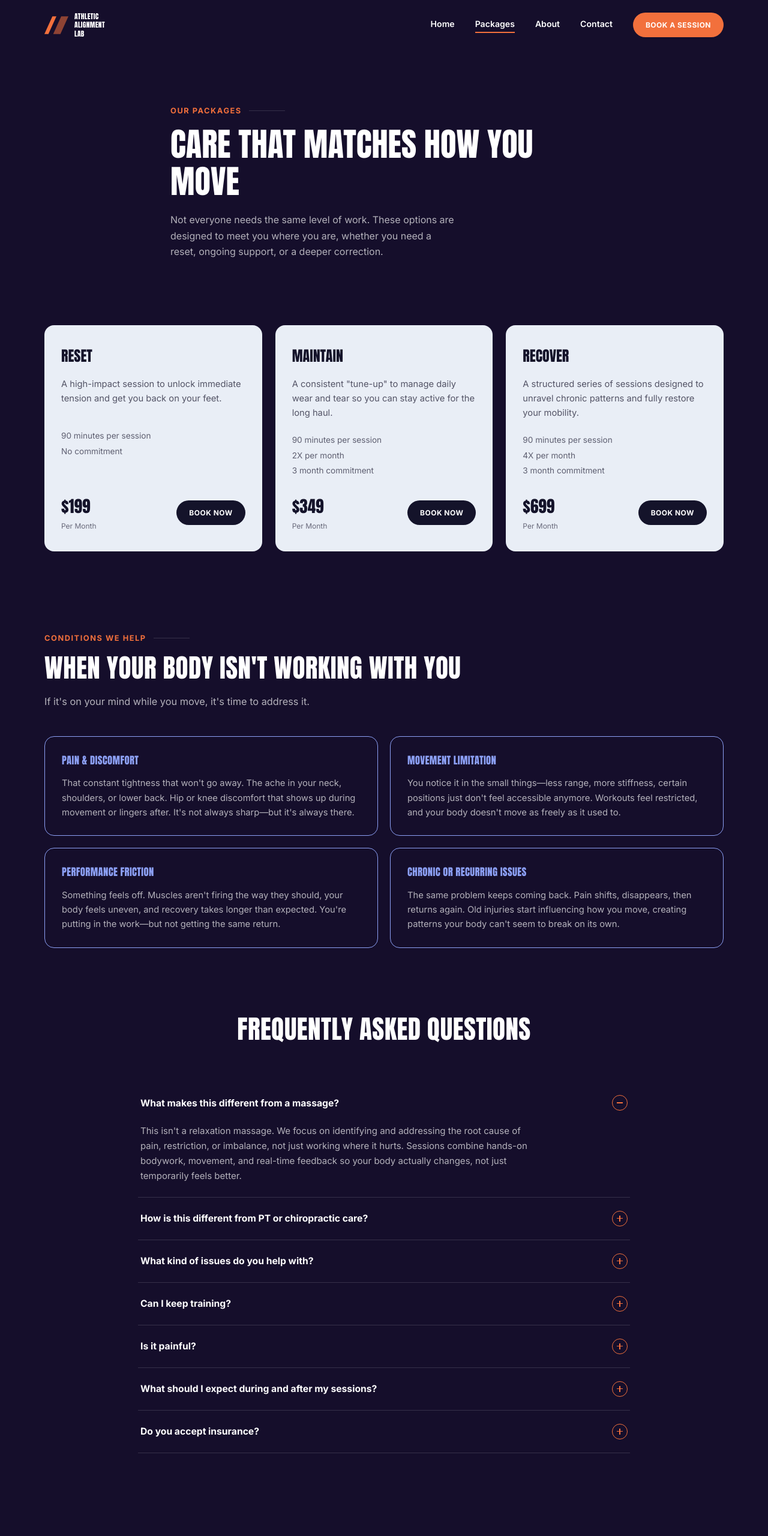
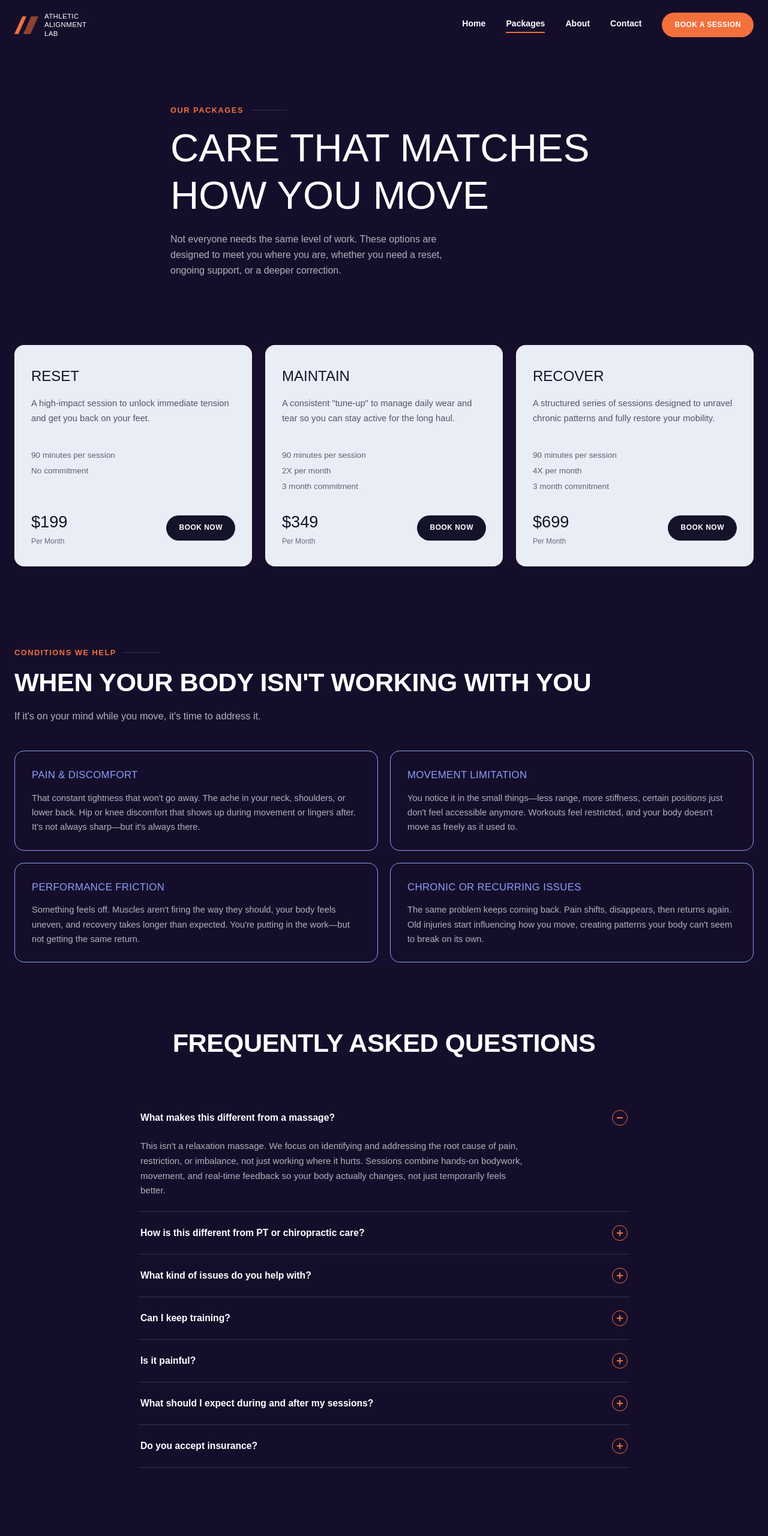
Before and after one commit to Mern-Unbeatable/yusef_atx_frontend, a plain HTML site: page packages.html in a window 1280 px wide. Shown: the top 2560 px of the page at 60% size. Drawn offline with Linux system fonts and the light colour scheme; a web font is replaced by a local one.

Commit message:
Add specific styles and scripts for each page
- Introduced new CSS files for about, contact, index, packages, and partnerships pages.
- Updated HTML files to link new CSS and JS files.
- Enhanced existing CSS with new classes for better styling and layout.

```diff
--- /dev/null
+++ b/css/about.css
@@ -0,0 +1 @@
+/* About page specific styles */
--- /dev/null
+++ b/css/contact.css
@@ -0,0 +1,5 @@
+/* Contact page specific styles */
+
+.contact-hero-title{
+  font-size:clamp(1.8rem,4vw,2.7rem);
+}
--- /dev/null
+++ b/css/index.css
@@ -0,0 +1 @@
+/* Index page specific styles */
--- /dev/null
+++ b/css/packages.css
@@ -0,0 +1,22 @@
+/* Packages page specific styles */
+
+.packages-hero{
+  padding-bottom:20px;
+}
+
+.packages-hero-container{
+  max-width:760px;
+}
+
+.packages-faq-section{
+  padding-top:0;
+}
+
+.packages-faq-title{
+  text-align:center;
+  margin-bottom:44px;
+}
+
+.packages-faq-answer-initial{
+  max-height:200px;
+}
--- a/css/style.css
+++ b/css/style.css
@@ -1,8 +1,24 @@
 /* ==========================================================================
    ATHLETIC ALIGNMENT LAB — style.css
    Palette: deep indigo-navy background, orange accent, cool blue tags,
-   light cards for pricing. Type: Anton (display) / Inter (body)
+   light cards for pricing. Type: General Sans (brand typeface)
    ========================================================================== */
+
+@font-face{
+  font-family:"General Sans";
+  src:url("../fonts/GeneralSans-Regular.otf") format("opentype");
+  font-weight:400; font-style:normal; font-display:swap;
+}
+@font-face{
+  font-family:"General Sans";
+  src:url("../fonts/GeneralSans-Semibold.otf") format("opentype");
+  font-weight:600; font-style:normal; font-display:swap;
+}
+@font-face{
+  font-family:"General Sans";
+  src:url("../fonts/GeneralSans-Bold.otf") format("opentype");
+  font-weight:700; font-style:normal; font-display:swap;
+}
 
 :root{
   --bg:        #150E2B;
@@ -18,14 +34,14 @@
   --blue:      #8CA0F5;
   --line:      rgba(255,255,255,.14);
 
-  --font-display: "Anton", "Inter", sans-serif;
-  --font-body: "Inter", sans-serif;
+  --font-display: "General Sans", sans-serif;
+  --font-body: "General Sans", sans-serif;
 
   --radius-s: 8px;
   --radius-m: 16px;
   --radius-l: 24px;
   --ease: cubic-bezier(.16,.84,.44,1);
-  --container: 1180px;
+  --container: 1400px;
 }
 
 *,*::before,*::after{ box-sizing:border-box; }
@@ -62,13 +78,14 @@ input,textarea{ font-family:inherit; }
 .eyebrow::after{ content:""; width:60px; height:1px; background:var(--line); }
 
 .section-title{
-  font-family:var(--font-display); font-weight:400; text-transform:uppercase;
-  font-size:clamp(1.8rem,4vw,2.7rem); line-height:1.15; letter-spacing:.01em;
+  font-family:var(--font-display); font-weight:700; text-transform:uppercase;
+  font-size:clamp(1.8rem,4vw,2.7rem); line-height:1.15; letter-spacing:-.01em;
   margin:0 0 18px;
 }
 .section-lead{ color:var(--ink-muted); max-width:620px; margin:0 0 44px; font-size:1.02rem; }
 
 .text-accent{ color:var(--accent); }
+.eyebrow.eyebrow-blue{ color:var(--blue); }
 
 /* ---------- Reveal on scroll ---------- */
 .reveal{ opacity:0; transform:translateY(26px); transition:opacity .8s var(--ease), transform .8s var(--ease); }
@@ -137,7 +154,7 @@ input,textarea{ font-family:inherit; }
 
 .hero-title{
   font-family:var(--font-display); font-weight:400; text-transform:uppercase;
-  font-size:clamp(2.1rem,5vw,3.4rem); line-height:1.14; margin:0 0 20px;
+  font-size:clamp(4.1rem,5vw,3.4rem); line-height:1.20; margin:0 0 20px;
 }
 .hero-sub{ color:var(--ink-muted); max-width:480px; margin:0 0 30px; }
 
@@ -300,6 +317,11 @@ input,textarea{ font-family:inherit; }
 .site-footer{ padding:60px 0 30px; border-top:1px solid var(--line); }
 .footer-top{ display:flex; justify-content:space-between; gap:40px; flex-wrap:wrap; margin-bottom:50px; }
 .footer-brand .brand-text{ margin-top:14px; font-size:.95rem; letter-spacing:.05em; }
+.footer-brand-text{
+  color:var(--accent);
+  font-size:1.1rem;
+  margin-top:12px;
+}
 .footer-cols{ display:flex; gap:70px; flex-wrap:wrap; }
 .footer-col h4{ font-size:.78rem; letter-spacing:.1em; text-transform:uppercase; color:var(--accent); margin:0 0 16px; }
 .footer-col ul{ display:flex; flex-direction:column; gap:10px; }
@@ -361,7 +383,7 @@ input,textarea{ font-family:inherit; }
    ========================================================================== */
 .contact-section{ padding:170px 0 110px; }
 .contact-grid{ display:grid; grid-template-columns:.9fr 1.1fr; gap:60px; }
-@media (max-width:900px){ .contact-grid{ grid-template-columns:1fr; } }
+@media (max-width:1400px){ .contact-grid{ grid-template-columns:1fr; } }
 .contact-info p{ color:var(--ink-muted); max-width:400px; margin:0 0 30px; }
 .contact-detail{ margin-bottom:14px; font-size:.98rem; }
 .contact-detail strong{ color:var(--ink); }
--- /dev/null
+++ b/js/about.js
@@ -0,0 +1,4 @@
+/* About page specific scripts */
+(function () {
+  "use strict";
+})();
--- /dev/null
+++ b/js/contact.js
@@ -0,0 +1,4 @@
+/* Contact page specific scripts */
+(function () {
+  "use strict";
+})();
--- /dev/null
+++ b/js/index.js
@@ -0,0 +1,4 @@
+/* Index page specific scripts */
+(function () {
+  "use strict";
+})();
--- /dev/null
+++ b/js/packages.js
@@ -0,0 +1,4 @@
+/* Packages page specific scripts */
+(function () {
+  "use strict";
+})();
--- /dev/null
+++ b/js/partnerships.js
@@ -0,0 +1,4 @@
+/* Partnerships page specific scripts */
+(function () {
+  "use strict";
+})();
--- a/packages.html
+++ b/packages.html
@@ -9,6 +9,7 @@
 <link rel="preconnect" href="https://fonts.gstatic.com" crossorigin>
 <link href="https://fonts.googleapis.com/css2?family=Anton&family=Inter:wght@400;500;600;700;800&display=swap" rel="stylesheet">
 <link rel="stylesheet" href="css/style.css">
+<link rel="stylesheet" href="css/packages.css">
 </head>
 <body>
 
@@ -36,8 +37,8 @@
 <main>
 
   <!-- ===== Packages hero ===== -->
-  <section class="hero" style="padding-bottom:20px;">
-    <div class="container" style="max-width:760px;">
+  <section class="hero packages-hero">
+    <div class="container packages-hero-container">
       <span class="eyebrow reveal">Our packages</span>
       <h1 class="hero-title reveal">Care that matches how you move</h1>
       <p class="hero-sub reveal">Not everyone needs the same level of work. These options are designed to meet you where you are, whether you need a reset, ongoing support, or a deeper correction.</p>
@@ -110,9 +111,9 @@
   </section>
 
   <!-- ===== FAQ ===== -->
-  <section class="conditions" style="padding-top:0;">
+  <section class="conditions packages-faq-section">
     <div class="container">
-      <h2 class="section-title reveal" style="text-align:center; margin-bottom:44px;">Frequently asked questions</h2>
+      <h2 class="section-title reveal packages-faq-title">Frequently asked questions</h2>
 
       <div class="faq">
         <div class="faq-item open reveal">
@@ -120,7 +121,7 @@
             What makes this different from a massage?
             <span class="faq-icon" aria-hidden="true"></span>
           </button>
-          <div class="faq-answer" style="max-height:200px;">
+          <div class="faq-answer packages-faq-answer-initial">
             <div class="faq-answer-inner">This isn't a relaxation massage. We focus on identifying and addressing the root cause of pain, restriction, or imbalance, not just working where it hurts. Sessions combine hands-on bodywork, movement, and real-time feedback so your body actually changes, not just temporarily feels better.</div>
           </div>
         </div>
@@ -183,7 +184,7 @@
             <svg width="46" height="34" viewBox="0 0 60 44"><path d="M0 44 L20 0 L30 0 L10 44 Z" fill="currentColor"/><path d="M22 44 L42 0 L60 0 L40 44 Z" fill="currentColor" opacity=".55"/></svg>
           </span>
         </a>
-        <p class="brand-text" style="color:var(--accent); font-size:1.1rem; margin-top:12px;">ATHLETIC<br>ALIGNMENT<br>LAB</p>
+        <p class="brand-text footer-brand-text">ATHLETIC<br>ALIGNMENT<br>LAB</p>
       </div>
       <div class="footer-cols">
         <div class="footer-col">
@@ -213,5 +214,6 @@
 </footer>
 
 <script src="js/script.js"></script>
+<script src="js/packages.js"></script>
 </body>
 </html>
```
Also changed, not shown: about.html (+3 -1 lines), contact.html (+4 -2 lines), css/partnerships.css (added, +28 -0 lines), index.html (+3 -1 lines), partnerships.html (+10 -8 lines).
